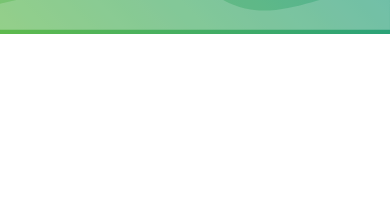
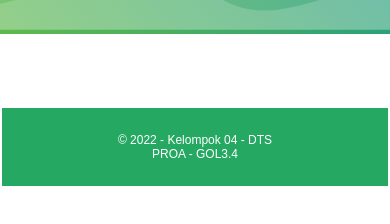
Before and after one commit to alanardian16/tugas-kel04, a plain HTML site: page index.html in a window 390 px wide. Shown: the part 226-450 px from the top of the page. Drawn offline with Linux system fonts and the light colour scheme.

Commit message:
Update Footer and Add File responsive.css

```diff
--- a/index.html
+++ b/index.html
@@ -1,9 +1,12 @@
 <!DOCTYPE html>
 <html>
+
 <head>
 	<title>Aplikasi Buku Tamu</title>
-	<link rel="stylesheet" type="text/css" href="style.css"/>
+	<link rel="stylesheet" type="text/css" href="style.css" />
+	<link rel="stylesheet" type="text/css" href="responsive.css" />
 </head>
+
 <body>
 	<header>
 		<div class="menu">
@@ -15,12 +18,20 @@
 			</div>
 		</div>
 
-	<div class="waves">
-		<svg xmlns="http://www.w3.org/2000/svg" viewBox="0 0 1440 320"><path fill="#f3f4f5" fill-opacity="0.2" d="M0,32L48,48C96,64,192,96,288,90.7C384,85,480,43,576,69.3C672,96,768,192,864,229.3C960,267,1056,245,1152,218.7C1248,192,1344,160,1392,144L1440,128L1440,320L1392,320C1344,320,1248,320,1152,320C1056,320,960,320,864,320C768,320,672,320,576,320C480,320,384,320,288,320C192,320,96,320,48,320L0,320Z"></path></svg>
-	</div>
-	<div class="waves">
-		<svg xmlns="http://www.w3.org/2000/svg" viewBox="0 0 1440 320"><path fill="#f3f4f5" fill-opacity="0.2" d="M0,224L48,213.3C96,203,192,181,288,170.7C384,160,480,160,576,176C672,192,768,224,864,202.7C960,181,1056,107,1152,80C1248,53,1344,75,1392,85.3L1440,96L1440,320L1392,320C1344,320,1248,320,1152,320C1056,320,960,320,864,320C768,320,672,320,576,320C480,320,384,320,288,320C192,320,96,320,48,320L0,320Z"></path></svg>
-	</div>
+		<div class="waves">
+			<svg xmlns="http://www.w3.org/2000/svg" viewBox="0 0 1440 320">
+				<path fill="#f3f4f5" fill-opacity="0.2"
+					d="M0,32L48,48C96,64,192,96,288,90.7C384,85,480,43,576,69.3C672,96,768,192,864,229.3C960,267,1056,245,1152,218.7C1248,192,1344,160,1392,144L1440,128L1440,320L1392,320C1344,320,1248,320,1152,320C1056,320,960,320,864,320C768,320,672,320,576,320C480,320,384,320,288,320C192,320,96,320,48,320L0,320Z">
+				</path>
+			</svg>
+		</div>
+		<div class="waves">
+			<svg xmlns="http://www.w3.org/2000/svg" viewBox="0 0 1440 320">
+				<path fill="#f3f4f5" fill-opacity="0.2"
+					d="M0,224L48,213.3C96,203,192,181,288,170.7C384,160,480,160,576,176C672,192,768,224,864,202.7C960,181,1056,107,1152,80C1248,53,1344,75,1392,85.3L1440,96L1440,320L1392,320C1344,320,1248,320,1152,320C1056,320,960,320,864,320C768,320,672,320,576,320C480,320,384,320,288,320C192,320,96,320,48,320L0,320Z">
+				</path>
+			</svg>
+		</div>
 
 		<div class="title">
 			<h1>Selamat Datang</h1>
@@ -32,6 +43,8 @@
 	<div class="teams"></div>
 	</div>
 	<div class="footer">
+		<p>&copy; 2022 - Kelompok 04 - DTS PROA - GOL3.4</p>
 	</div>
 </body>
+
 </html>
--- /dev/null
+++ b/responsive.css
@@ -0,0 +1,11 @@
+/* Untuk Tablet */
+@media all and (max-width: 1000px) {
+
+}
+
+/* Untuk Smartphone */
+@media all and (max-width: 670px) {
+    .footer {
+        text-align: center;
+    }
+}
--- a/style.css
+++ b/style.css
@@ -50,3 +50,16 @@ header .title{
 	margin-top: 30px;
 }
 /* ----- END HEADER ----- */
+
+/* START FOOTER */
+.footer p {
+	color: white;
+	font-size: 12px;
+	padding: 25px 100px;
+	background-color: #25a862;
+}
+
+.footer {
+	padding-top: 30px;
+	border: 2px solid #fff;
+}
```
